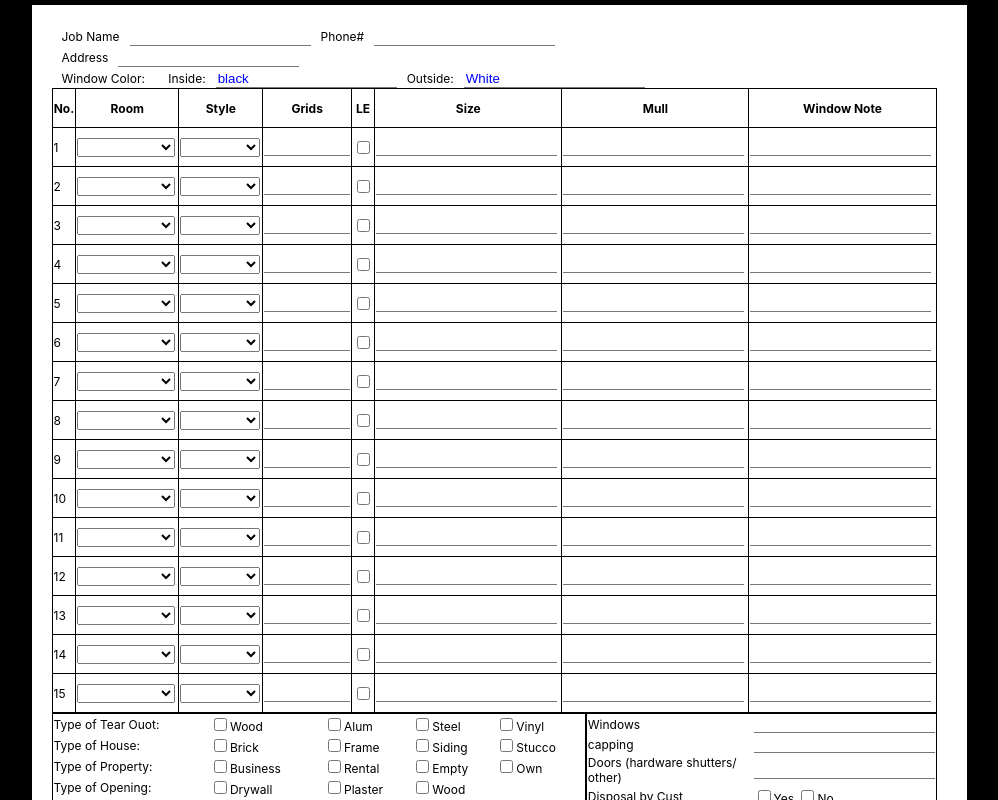
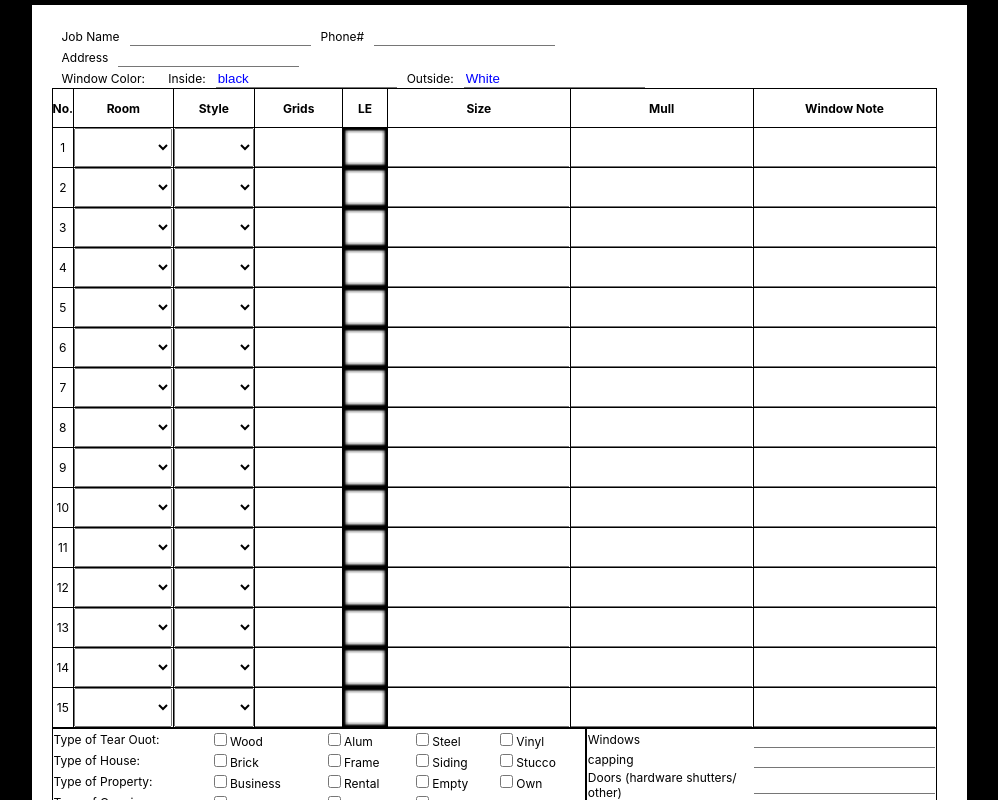
Before and after one commit to passionatestar99939/PDF-Form-docu-sign, a React (Create React App) app: page / in a window 1280 px wide. Shown: the part 3080-3880 px from the top of the page, without its empty margins (141-1139 px from the left). Built offline with nearby package versions, Linux system fonts and the light colour scheme.

Commit message:
Complete CheckBox Component

```diff
--- /dev/null
+++ b/src/components/CheckBox/index.js
@@ -0,0 +1,30 @@
+import React, { useState } from 'react';
+
+import './style.css';
+
+const CheckBox = (props) => {
+  const [checked, setChecked] = useState(false);
+  console.log('???=>', checked);
+  return (
+    <div>
+      {/* <div> */}
+      {checked ? (
+        <div
+          className="ImageOfCheckBox Checked"
+          onClick={() => setChecked(!checked)}
+        >
+          <img src="images/checked.png" />
+        </div>
+      ) : (
+        <div
+          className="ImageOfCheckBox UnChecked"
+          onClick={() => setChecked(!checked)}
+        >
+          <img src="images/unchecked.png" />
+        </div>
+      )}
+    </div>
+  );
+};
+
+export default CheckBox;
--- /dev/null
+++ b/src/components/CheckBox/style.css
@@ -0,0 +1,13 @@
+.ImageOfCheckBox.Checked {
+  /* background-image: url('../../../public/images/checked.png');
+  background-repeat: no-repeat; */
+}
+
+.ImageOfCheckBox.UnChecked {
+  /* background-image: 'images/checked.png'; */
+}
+
+.ImageOfCheckBox {
+  /* background-color: blue; */
+  height: 100%;
+}
--- a/src/components/FloorLayer/index.js
+++ b/src/components/FloorLayer/index.js
@@ -9,19 +9,19 @@ const FloorLayer = (props, { children }) => {
       <div class="Floor">
         <div class="Rectangle"></div>
         <div class="InputOfFloor">
-          <Input class=" RightDirection" value={'Floor' + 1} />
+          <Input class=" RightAlign" value={'Floor' + 1} />
         </div>
       </div>
       <div class="Floor">
         <div class="Rectangle"></div>
         <div class="InputOfFloor">
-          <Input class=" RightDirection" value={'Floor' + 2} />
+          <Input class=" RightAlign" value={'Floor' + 2} />
         </div>
       </div>
       <div class="Floor">
         <div class="Rectangle"></div>
         <div class="InputOfFloor">
-          <Input class=" RightDirection" value={'Floor' + 3} />
+          <Input class=" RightAlign" value={'Floor' + 3} />
         </div>
       </div>
     </div>
--- a/src/components/Input/style.css
+++ b/src/components/Input/style.css
@@ -13,6 +13,10 @@ input.bottom-outline {
   width: 100%;
 }
 
-.RightDirection {
+.RightAlign {
   text-align: right;
 }
+
+.CenterAlign {
+  text-align: center;
+}
--- a/src/components/WindowTable/index.js
+++ b/src/components/WindowTable/index.js
@@ -1,4 +1,5 @@
 import React from 'react';
+import CheckBox from '../CheckBox';
 import Input from '../Input';
 
 import './style.css';
@@ -10,8 +11,6 @@ const WindowTable = (props) => {
   for (let i = 0; i < props.rowCount; i++) {
     rows.push({ [props.colNames[0]]: props.firstNoOfRow + i });
   }
-
-  console.log('???=>', options.rooms);
 
   return (
     <table class="WindowTable">
@@ -26,7 +25,8 @@ const WindowTable = (props) => {
       </tr>
       {rows.map((value) => (
         <tr>
-          <td>{value[`${props.colNames[0]}`]}</td>
+          {/* <td>{value[`${props.colNames[0]}`]}</td> */}
+          <td>{value[props.colNames[0]]}</td>
           <td>
             <select>
               <option value=" " selected="selected">
@@ -48,19 +48,20 @@ const WindowTable = (props) => {
             </select>
           </td>
           <td className="width-10">
-            <Input class="width-100" />
+            <Input class="width-100 CenterAlign" />
+          </td>
+          <td className="CheckBoxCell">
+            {/* <Input type="checkbox" /> */}
+            <CheckBox />
           </td>
           <td>
-            <Input type="checkbox" />
+            <Input class="CenterAlign" />
           </td>
           <td>
-            <Input />
+            <Input class="CenterAlign" />
           </td>
           <td>
-            <Input />
-          </td>
-          <td>
-            <Input />
+            <Input class="CenterAlign" />
           </td>
         </tr>
       ))}
--- a/src/components/WindowTable/style.css
+++ b/src/components/WindowTable/style.css
@@ -4,14 +4,27 @@
   font-size: 12px;
   border: 1px solid black;
   border-collapse: collapse;
+  padding: 0px;
 }
 
-.WindowTable th {
+.WindowTable th,
+.WindowTable td {
   text-align: center;
 }
-.WindowTable tr {
+
+.WindowTable th,
+.WindowTable td * {
+  text-align: center;
   height: 39px;
 }
+
+.WindowTable .CheckBoxCell {
+  width: 39px;
+}
+
+/* .WindowTable tr {
+  height: 39px;
+} */
 
 /* #form128_3 {
   z-index: 2;
@@ -35,7 +48,3 @@
 .width-20 {
   width: 20%;
 }
-
-.width-10 {
-  width: 10%;
-}
```
